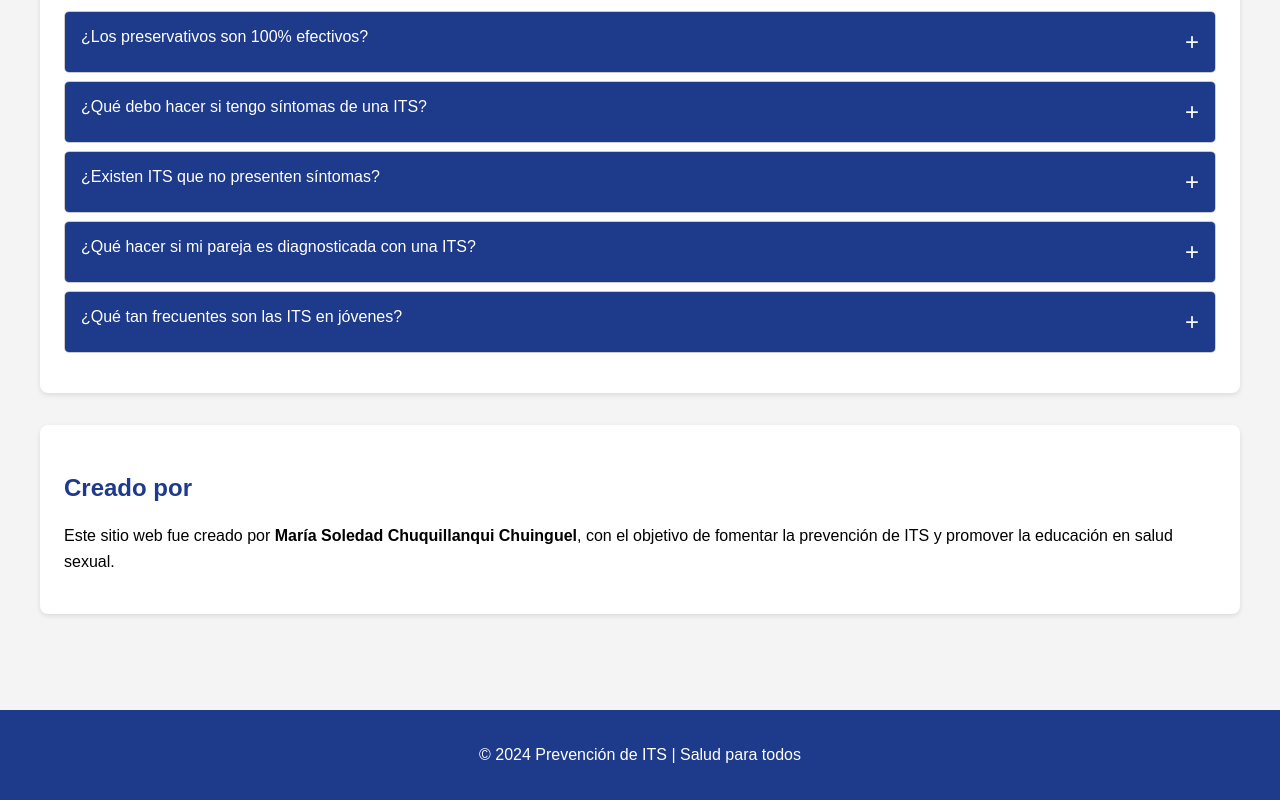
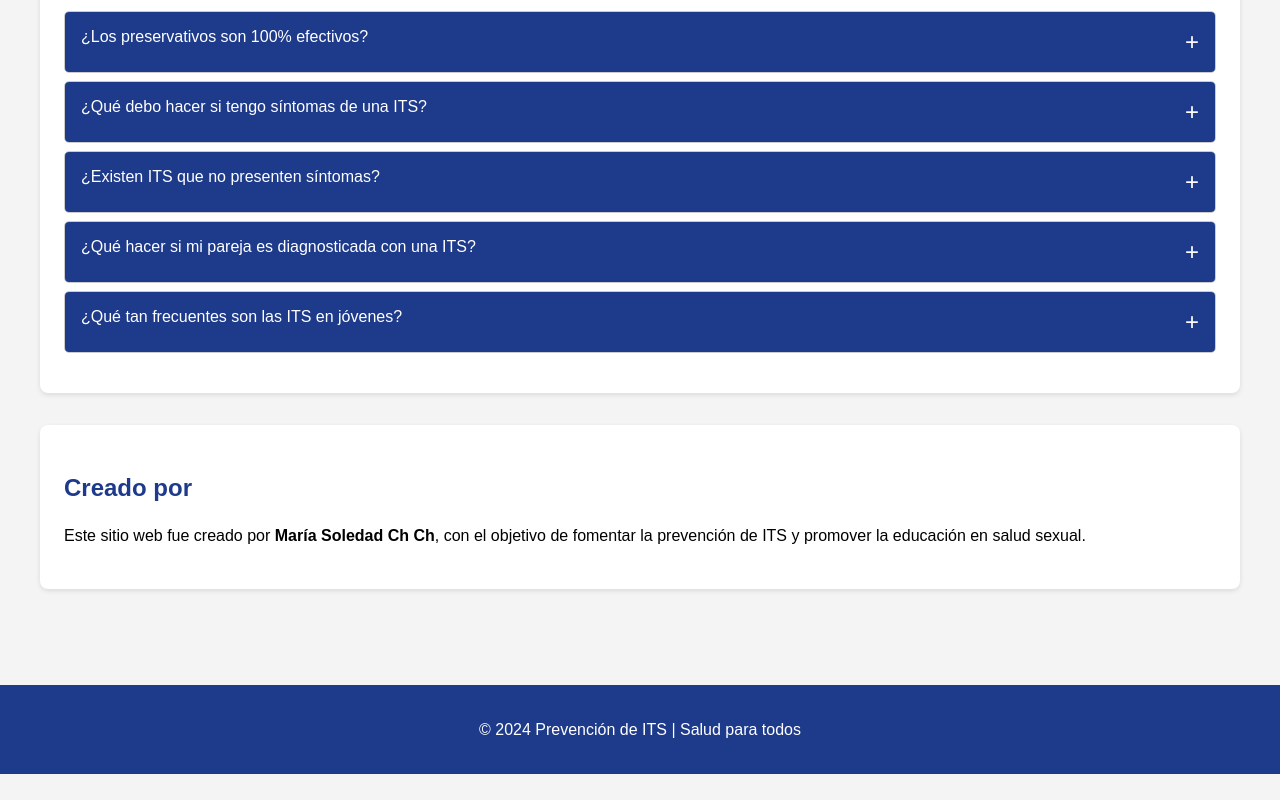
Before and after one commit to lalocesar2003/utp-innovacion, a plain HTML site: page index.html in a window 1280 px wide. Shown: the part 2687-3487 px from the top of the page. After the commit the page ends 3461 px from the top, so only its background shows below. Drawn offline with Linux system fonts and the light colour scheme.

Commit message:
Update index.html

```diff
--- a/index.html
+++ b/index.html
@@ -333,7 +333,7 @@
         <h2>Creado por</h2>
         <p>
           Este sitio web fue creado por
-          <strong>María Soledad Chuquillanqui Chuinguel</strong>, con el
+          <strong>María Soledad Ch Ch</strong>, con el
           objetivo de fomentar la prevención de ITS y promover la educación en
           salud sexual.
         </p>
```
